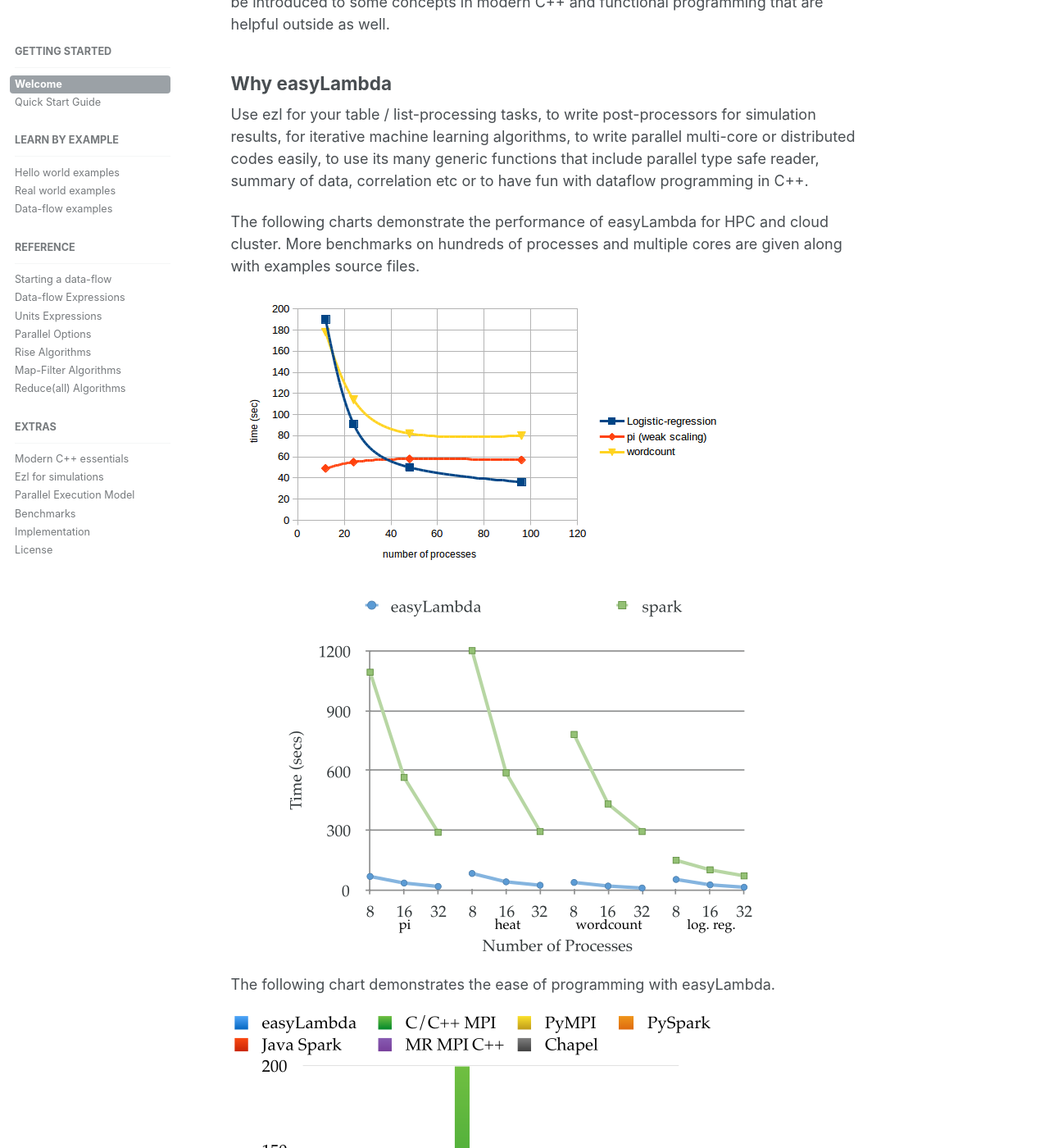
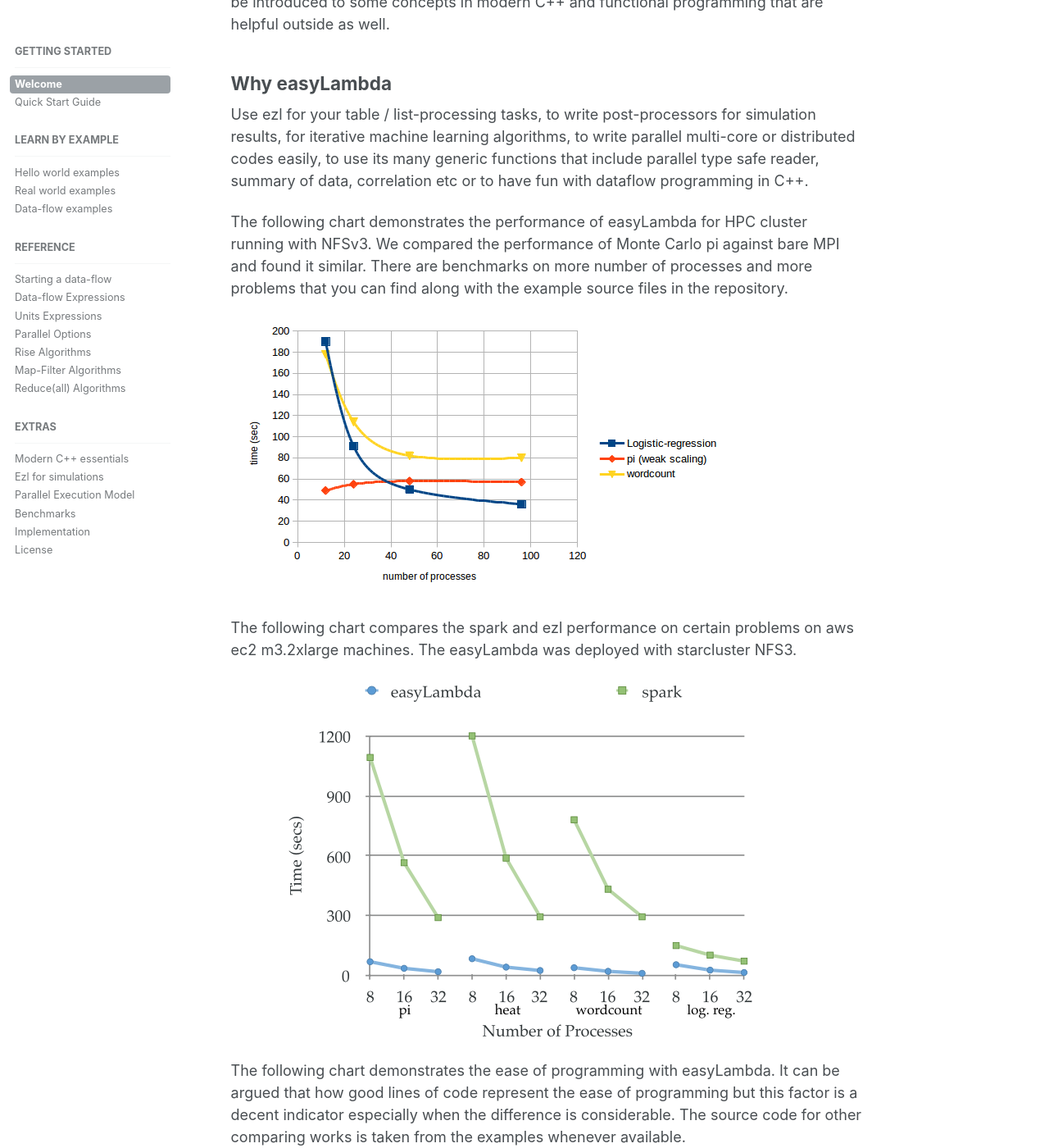
Before and after one commit to haptork/easyLambda, a Jekyll site: the page built from _docs/01-welcome.md, in a window 1280 px wide and 1400 px high, scrolled down 1672 px. Shown: the whole window at 82% size. Built offline with Jekyll 4.4.1, drawn with Linux system fonts in a browser that asks for light colours; some of the changed text lies outside the part shown.

Commit message:
Updated text

```diff
--- a/_docs/01-welcome.md
+++ b/_docs/01-welcome.md
@@ -71,15 +71,25 @@
 functions that include parallel type safe reader, summary of data, correlation
 etc or to have fun with dataflow programming in C++.
 
-The following charts demonstrate the performance of easyLambda for HPC and
-cloud cluster. More benchmarks on hundreds of processes and multiple cores
-are given along with examples source files.
+The following chart demonstrates the performance of easyLambda for HPC cluster
+running with NFSv3. We compared the performance of Monte Carlo pi against bare
+MPI and found it similar. There are benchmarks on more number of processes and
+more problems that you can find along with the example source files in the
+repository.
 
 ![Parallel expressions]({{ site.url }}{{ site.baseurl }}/images/benchhpc.png)
 
+
+The following chart compares the spark and ezl performance on certain problems
+on aws ec2 m3.2xlarge machines. The easyLambda was deployed with starcluster NFS3.
+
 ![Parallel expressions]({{ site.url }}{{ site.baseurl }}/images/benchelastic.png)
 
-The following chart demonstrates the ease of programming with easyLambda.
+The following chart demonstrates the ease of programming with easyLambda. It can
+be argued that how good lines of code represent the ease of programming but this
+factor is a decent indicator especially when the difference is considerable. The
+source code for other comparing works is taken from the examples whenever
+available.
 
 ![Parallel expressions]({{ site.url }}{{ site.baseurl }}/images/benchloc.png)
 
@@ -87,9 +97,9 @@
 
 - provides a high level programming model over MPI which is way efficient than
   other parallel solutions but severly lacks library support.
-  [1](http://www.sciencedirect.com/science/article/pii/S1877050915017895)
-  [2](http://www.dursi.ca/hpc-is-dying-and-mpi-is-killing-it/).
-- the programming model naturally encourages users to split the code in many
+  [[1]](http://www.sciencedirect.com/science/article/pii/S1877050915017895)
+  [[2]](http://www.dursi.ca/hpc-is-dying-and-mpi-is-killing-it/).
+- The programming model naturally encourages users to split the code in many
   small units that can be reused more with column selection.
 - It incurs no overhead compared to equivalent serial monolith code or bare MPI
 only code. This is made possible by making minimal copies of data for passing
```
Also changed, not shown: other parts of _docs/01-welcome.md (+2 -0 lines).
